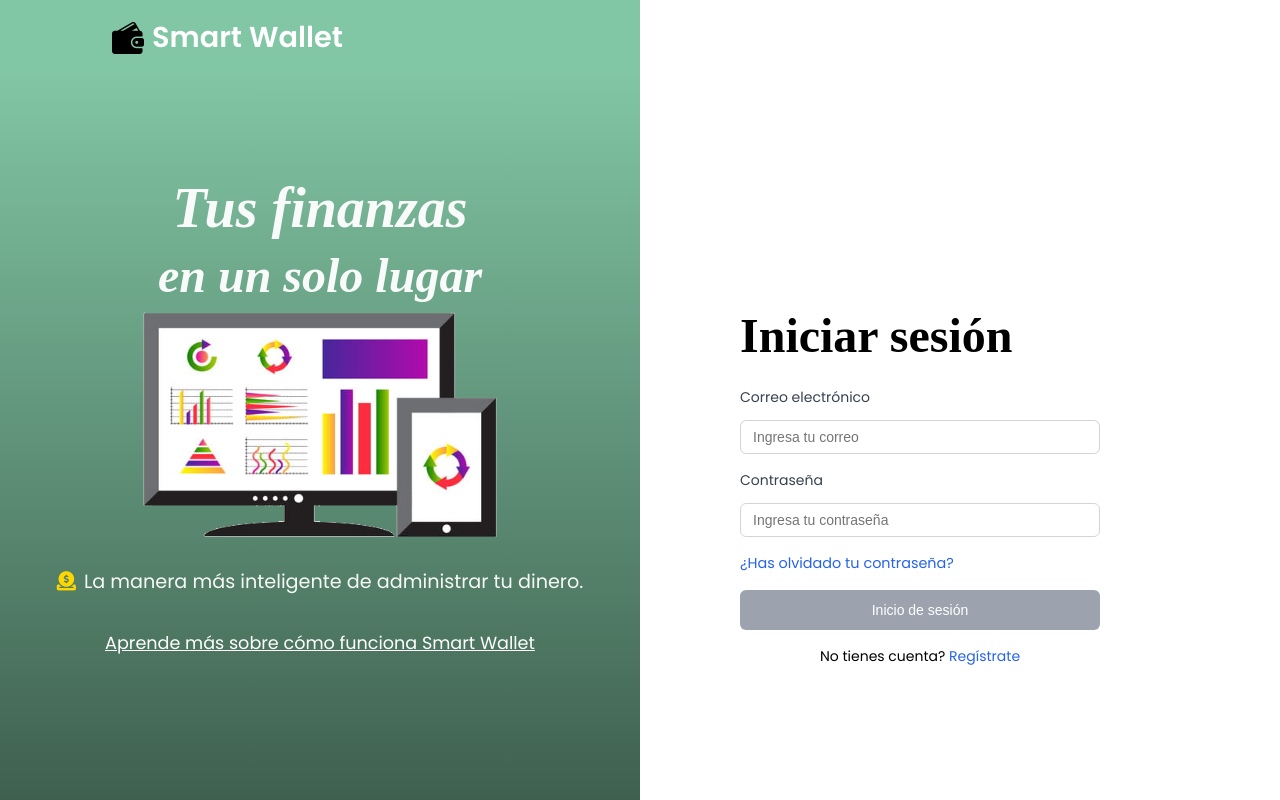
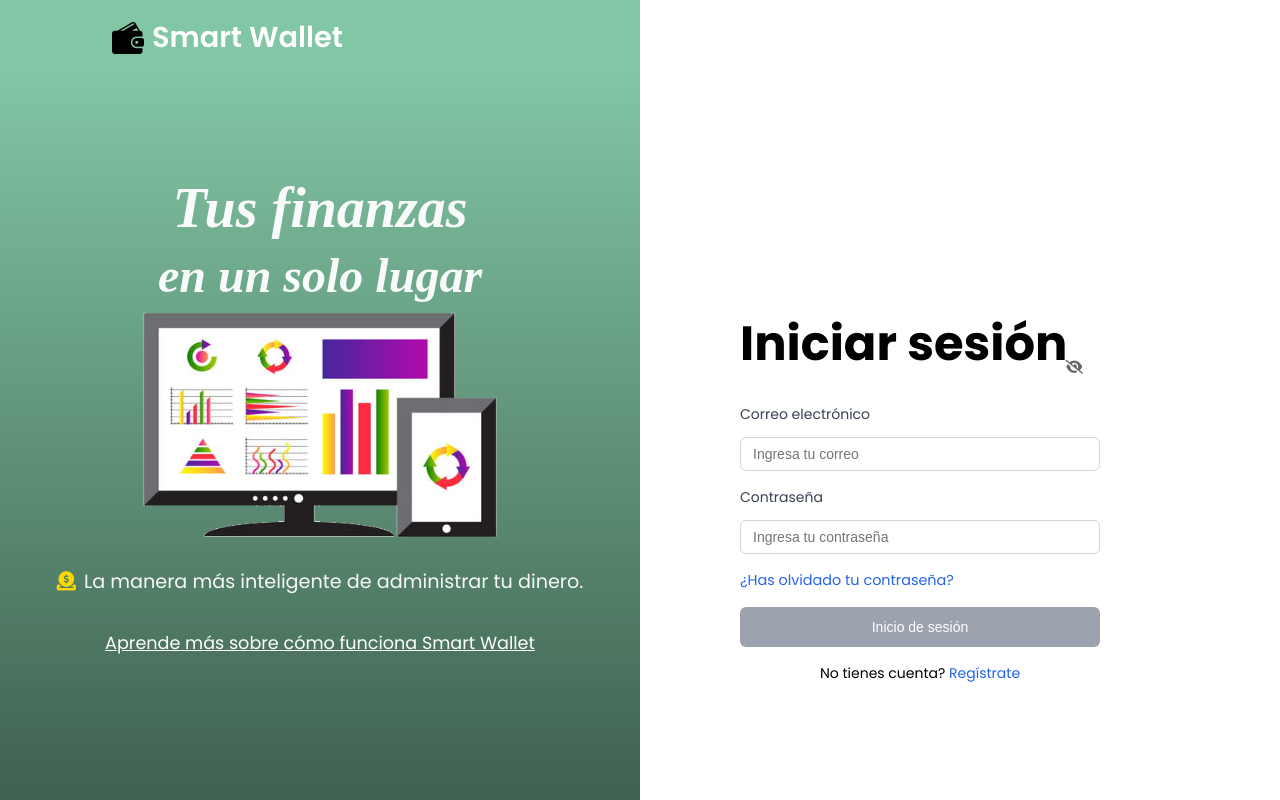
Before and after one commit to Omarius016/GestorFinanciero, an Angular app in the folder BHproyecto/: page /login in a window 1280 px wide. Built offline with nearby package versions, Linux system fonts and the light colour scheme.

Commit message:
pues mas o menos password

```diff
--- a/BHproyecto/src/app/pages/login/components/login-form/login-form.component.css
+++ b/BHproyecto/src/app/pages/login/components/login-form/login-form.component.css
@@ -1,3 +1,5 @@
+
+
 .login-form {
     display: flex;
     flex-direction: column;
@@ -12,7 +14,7 @@
     font-size: 3rem;
     font-weight: bold;
     margin-bottom: 1.5rem;
-    font-family: 'Source Serif Pro', serif;
+    font-family: 'Poppins', sans-serif;
   }
 
   .form-field {
@@ -107,3 +109,28 @@ input.ng-touched.ng-invalid {
   .error-message span {
     display: block;
   }
+
+  /* Password */
+  .toggle-password {
+    position: absolute;
+    right: 12rem;
+    top: 22.12rem;
+    background: none !important;
+    border: none;
+    cursor: pointer;
+    padding: 5px;
+    color: #666;
+    width: auto !important;
+    height: auto;
+    z-index: 1;
+  }
+
+  .toggle-password:hover {
+    background: none !important;
+  }
+
+
+  .form-field input[type="password"],
+  .form-field input[type="text"] {
+    padding-right: 40px;
+  }
--- a/BHproyecto/src/app/pages/login/components/login-form/login-form.component.html
+++ b/BHproyecto/src/app/pages/login/components/login-form/login-form.component.html
@@ -9,6 +9,7 @@
           type="email"
           formControlName="email"
           placeholder="Ingresa tu correo"
+          autocomplete="off"
           [class.is-invalid]="loginForm.get('email')?.invalid && loginForm.get('email')?.touched">
           <div class="error-message" *ngIf="loginForm.get('email')?.touched">
             <span *ngIf="loginForm.get('email')?.errors?.['required']">
@@ -27,15 +28,19 @@
         <label for="password">Contraseña</label>
         <input
           id="password"
-          type="password"
+          [type]="hidePassword ? 'password' : 'text'"
           formControlName="password"
           placeholder="Ingresa tu contraseña"
+          autocomplete="off"
           [class.is-invalid]="loginForm.get('password')?.invalid && loginForm.get('password')?.touched">
           <div class="error-message" *ngIf="loginForm.get('password')?.touched">
             <span *ngIf="loginForm.get('password')?.errors?.['required']">
               La contraseña es requerida
             </span>
           </div>
+          <button type="button" class="toggle-password" (click)="hidePassword = !hidePassword">
+            <i class="fas fa-eye{{ hidePassword ? '-slash' : ''}}"></i>
+          </button>
       </div>
 
       <div class="forgot-password">
--- a/BHproyecto/src/app/pages/login/components/login-form/login-form.component.ts
+++ b/BHproyecto/src/app/pages/login/components/login-form/login-form.component.ts
@@ -12,7 +12,7 @@ import { CommonModule } from '@angular/common';
 })
 export class LoginFormComponent {
   loginForm: FormGroup;
-
+  hidePassword = true;
   constructor(private fb: FormBuilder) {
     this.loginForm = this.fb.group({
       email: ['', [Validators.required,Validators.email, this.emailValidator()]], // Aquí aplicamos el validador personalizado
```
